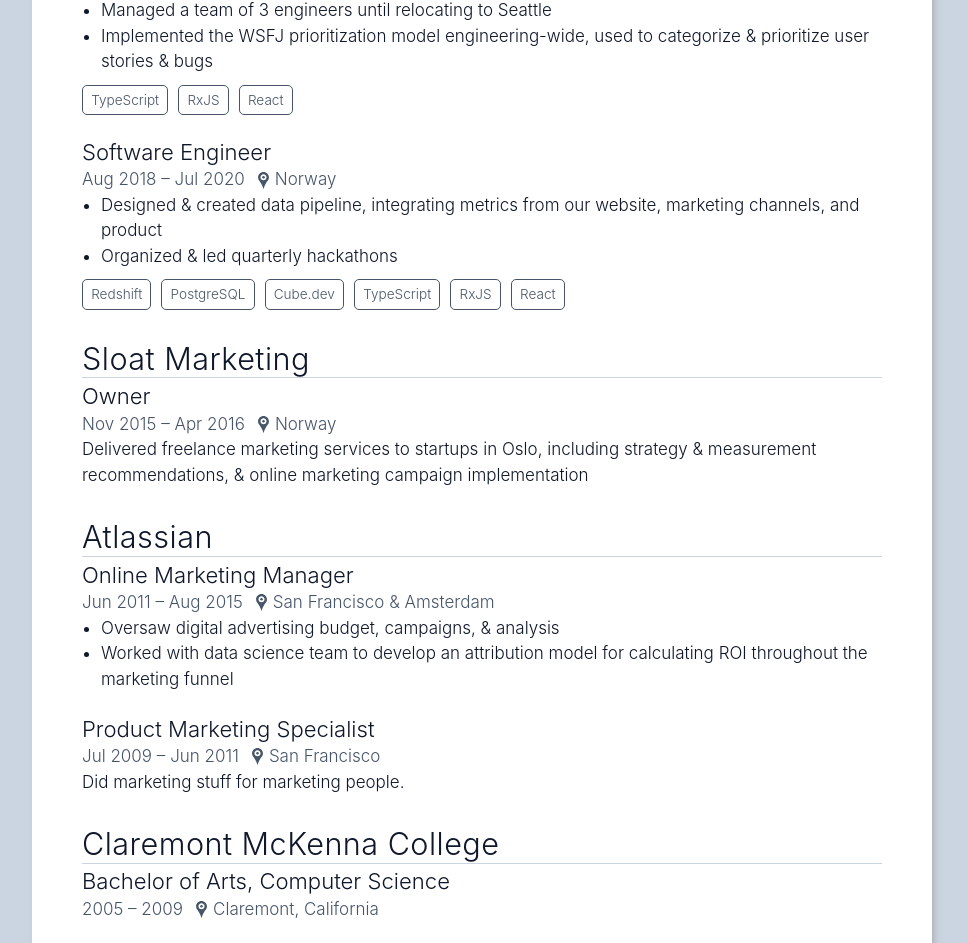
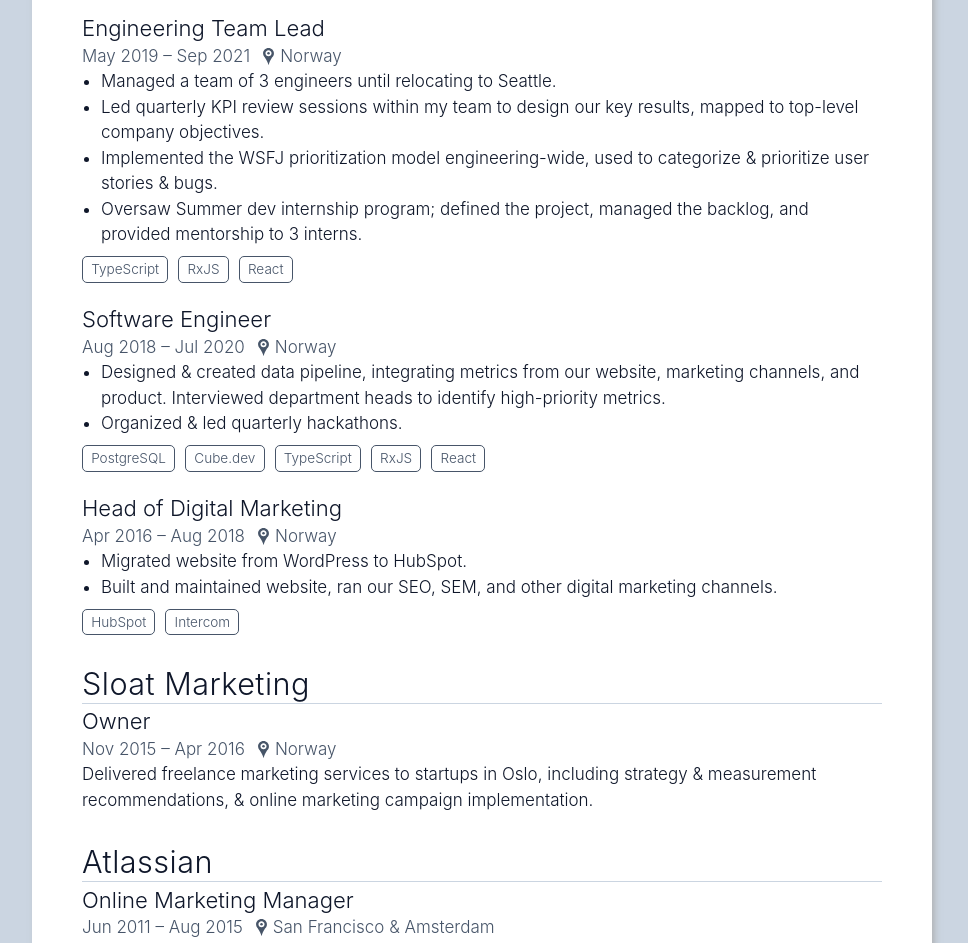
Before and after one commit to jsloat/jsloat.github.io, a React (Create React App) app: page /#/ in a window 1280 px wide. Shown: the part 525-1468 px from the top of the page, without its empty margins (158-1126 px from the left). Built offline with nearby package versions, Linux system fonts and the light colour scheme.

Commit message:
Update copy, tighter spacing when printing

```diff
--- a/src/GlobalStyle.ts
+++ b/src/GlobalStyle.ts
@@ -46,10 +46,16 @@
 h2 {
   font-size: 1.8em;
   letter-spacing: .015em;
+  @media print {
+    font-size: 1.5em;
+  }
 }
 
 h3 {
   font-size: 1.3em;
+  @media print {
+    font-size: 1.2em;
+  }
 }
 
 a {
--- a/src/Resume/Contact.tsx
+++ b/src/Resume/Contact.tsx
@@ -52,12 +52,12 @@
     <ContactItem text="jsloat1@gmail.com" href="mailto:jsloat1@gmail.com" />
     <ContactItem text="(425) 500-3445" href="tel://+14255003445" />
     <ContactItem
-      text="/jsloat"
+      text="/ jsloat"
       href="https://www.linkedin.com/in/jsloat"
       imageSrc={linkedinLogo}
     />
     <ContactItem
-      text="/jsloat"
+      text="/ jsloat"
       href="https://github.com/jsloat"
       imageSrc={githubLogo}
     />
--- a/src/Resume/Role/index.tsx
+++ b/src/Resume/Role/index.tsx
@@ -7,8 +7,11 @@
 const SkillsContainer = styled.div`
   display: flex;
   gap: 10px;
-  margin-top: 10px;
+  margin-top: 0.5em;
   flex-wrap: wrap;
+  @media print {
+    margin-top: 0.2em;
+  }
 `;
 
 const namespacedKey = ({
--- a/src/Resume/atoms.tsx
+++ b/src/Resume/atoms.tsx
@@ -9,6 +9,10 @@
 const SectionHeaderContainer = styled.div`
   border-bottom: 1px solid ${SLATE_300};
   margin-top: 2em;
+  @media print {
+    margin-top: 1.5em;
+    border-bottom-color: black;
+  }
 `;
 
 export const SectionHeader = ({ text, href }: SectionHeaderObject) => {
@@ -38,13 +42,13 @@
 `;
 
 export const RoleSummaryText = styled.p`
-  margin-top: 0;
+  margin: 0;
 `;
 
 export const SkillBadge = styled.div`
   border: 1px solid ${SLATE_600};
   color: ${SLATE_600};
-  padding: 0.3em 0.6em;
+  padding: 0.15em 0.6em;
   display: inline-block;
   font-size: 0.8em;
   border-radius: 5px;
--- a/src/Resume/index.tsx
+++ b/src/Resume/index.tsx
@@ -15,12 +15,12 @@
   @media print {
     #container {
       font-size: 12px;
-      padding: 0.5in;
+      padding: 0.25in 0.5in;
       margin: 0;
       -webkit-box-shadow: none;
       -moz-box-shadow: none;
       box-shadow: none;
-      line-height: 1.5em;
+      line-height: 1.4em;
     }
   }
 `;
@@ -50,6 +50,13 @@
       margin-top: 1.5em;
     }
   }
+  @media print {
+    > * {
+      :not(:first-child) {
+        margin-top: 0.9em;
+      }
+    }
+  }
 `;
 
 const Source = styled.div`
@@ -57,6 +64,9 @@
   font-style: italic;
   text-align: center;
   margin-top: 3em;
+  @media print {
+    display: none;
+  }
 `;
 
 const Resume = () => {
@@ -80,9 +90,9 @@
         ))}
 
         <Source>
-          View résumé source at{" "}
-          <a href="https://github.com/jsloat/jsloat.github.io">
-            github.com/jsloat/jsloat.github.io
+          View résumé source on{" "}
+          <a href="https://github.com/jsloat/jsloat.github.io/tree/master/src/Resume">
+            Github
           </a>
         </Source>
       </Container>
--- a/src/Resume/rolesData.ts
+++ b/src/Resume/rolesData.ts
@@ -15,9 +15,9 @@
         end: "Present",
         locationStr: "Norway & Seattle",
         summary: [
-          "Refactored & redesigned Backbone views in React",
-          "Built our in-app user onboarding tool",
-          "Worked with customers to identify and fix performance issues in the app",
+          "Refactored & redesigned Backbone views in React. One of this project's goals was to remove a jQuery dependency that posed a security risk.",
+          "End-to-end managed a project to introduce a user onboarding tool into our app. Clarified objectives with stakeholders in Sales, maintained task backlog, implemented, and iterated with customer teams.",
+          "Worked with customers to identify and fix performance issues in the app.",
         ],
         skills: ["TypeScript", "RxJS", "React", "Backbone"],
       },
@@ -27,8 +27,10 @@
         end: "Sep 2021",
         locationStr: "Norway",
         summary: [
-          "Managed a team of 3 engineers until relocating to Seattle",
-          "Implemented the WSFJ prioritization model engineering-wide, used to categorize & prioritize user stories & bugs",
+          "Managed a team of 3 engineers until relocating to Seattle.",
+          "Led quarterly KPI review sessions within my team to design our key results, mapped to top-level company objectives.",
+          "Implemented the WSFJ prioritization model engineering-wide, used to categorize & prioritize user stories & bugs.",
+          "Oversaw Summer dev internship program; defined the project, managed the backlog, and provided mentorship to 3 interns.",
         ],
         skills: ["TypeScript", "RxJS", "React"],
       },
@@ -38,17 +40,21 @@
         end: "Jul 2020",
         locationStr: "Norway",
         summary: [
-          "Designed & created data pipeline, integrating metrics from our website, marketing channels, and product",
-          "Organized & led quarterly hackathons",
+          "Designed & created data pipeline, integrating metrics from our website, marketing channels, and product. Interviewed department heads to identify high-priority metrics.",
+          "Organized & led quarterly hackathons.",
         ],
-        skills: [
-          "Redshift",
-          "PostgreSQL",
-          "Cube.dev",
-          "TypeScript",
-          "RxJS",
-          "React",
+        skills: ["PostgreSQL", "Cube.dev", "TypeScript", "RxJS", "React"],
+      },
+      {
+        title: "Head of Digital Marketing",
+        start: "Apr 2016",
+        end: "Aug 2018",
+        locationStr: "Norway",
+        summary: [
+          "Migrated website from WordPress to HubSpot.",
+          "Built and maintained website, ran our SEO, SEM, and other digital marketing channels.",
         ],
+        skills: ["HubSpot", "Intercom"],
       },
     ],
   },
@@ -62,7 +68,7 @@
         end: "Apr 2016",
         locationStr: "Norway",
         summary:
-          "Delivered freelance marketing services to startups in Oslo, including strategy & measurement recommendations, & online marketing campaign implementation",
+          "Delivered freelance marketing services to startups in Oslo, including strategy & measurement recommendations, & online marketing campaign implementation.",
       },
     ],
   },
@@ -75,17 +81,17 @@
         start: "Jun 2011",
         end: "Aug 2015",
         locationStr: "San Francisco & Amsterdam",
-        summary: [
-          "Oversaw digital advertising budget, campaigns, & analysis",
-          "Worked with data science team to develop an attribution model for calculating ROI throughout the marketing funnel",
-        ],
+        summary:
+          "Oversaw digital advertising budget, campaigns, & analysis. Helped design a metrics pipeline and attribution model for calculating ROI throughout the marketing funnel.",
       },
       {
         title: "Product Marketing Specialist",
         start: "Jul 2009",
         end: "Jun 2011",
         locationStr: "San Francisco",
-        summary: "Did marketing stuff for marketing people.",
+        summary:
+          "Improved the evaluation experience for new Jira users. Managed drip-feed email campaigns, created video and written documentation, and monitored user metrics to identify areas for improvement.",
+        skills: ["Screenflow"],
       },
     ],
   },
```
Also changed, not shown: src/Resume/README.md (added).
